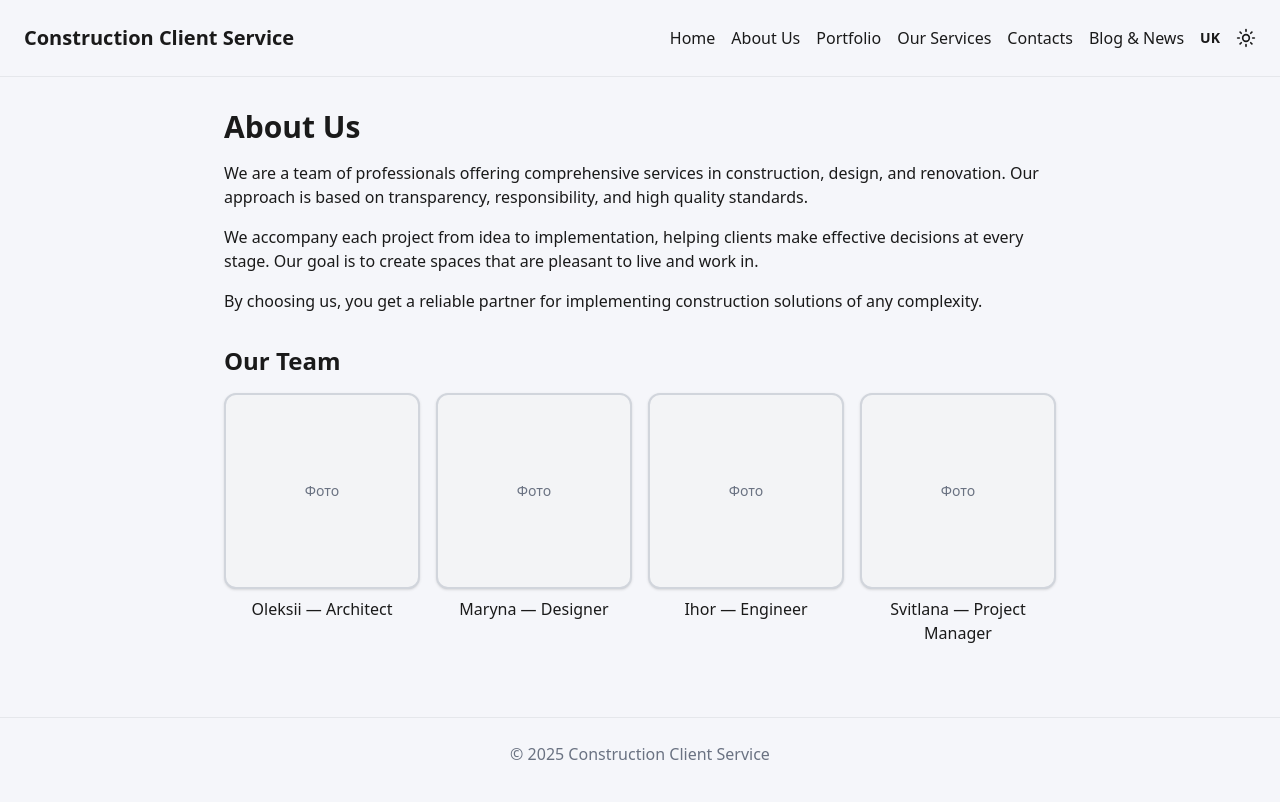
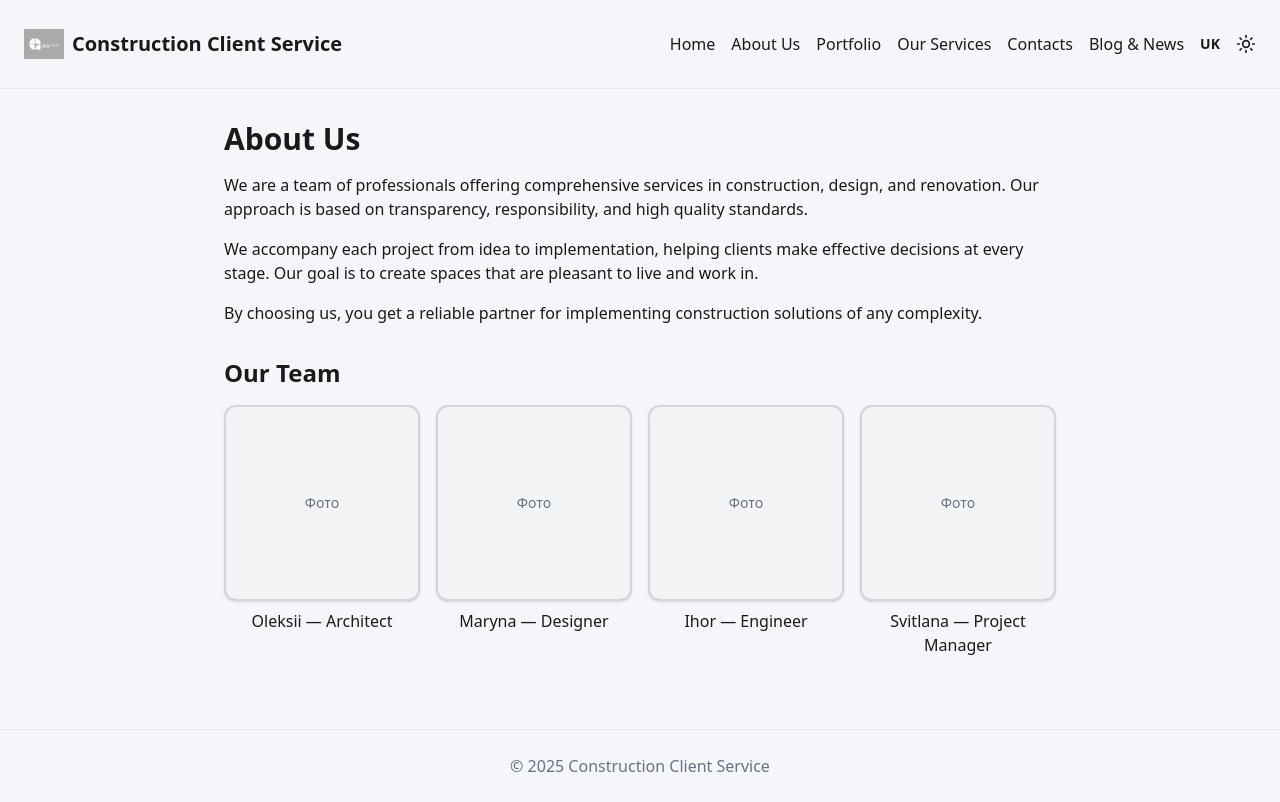
Before and after one commit to MarynaDanyliuk/construction-client-site, a Next.js app: page /en/about in a window 1280 px wide. Built offline with nearby package versions, Linux system fonts and the light colour scheme.

Commit message:
add logo

```diff
--- a/app/components/Header.tsx
+++ b/app/components/Header.tsx
@@ -22,9 +22,18 @@ type HeaderProps = {
 export default function Header({ locale, t }: HeaderProps) {
   return (
     <header className="flex justify-between items-center p-6 border-b border-gray-200 dark:border-gray-700">
-      <Link href={`/${locale}`} className="text-xl font-bold">
+      {/* <Link href={`/${locale}`} className="text-xl font-bold">
         {t.siteName}
-      </Link>
+      </Link> */}
+
+      <Link href={`/${locale}`} className="flex items-center gap-2">
+  <img
+    src="/logo.png"
+    alt="Логотип"
+    className="w-10 h-10 object-contain"
+  />
+  <span className="text-xl font-bold">{t.siteName}</span>
+</Link>
 
       <nav className="flex gap-4 items-center">
         {/* бургер на мобілках */}
```
Also changed, not shown: public/images/download.webp (added), public/logo.png (added).
